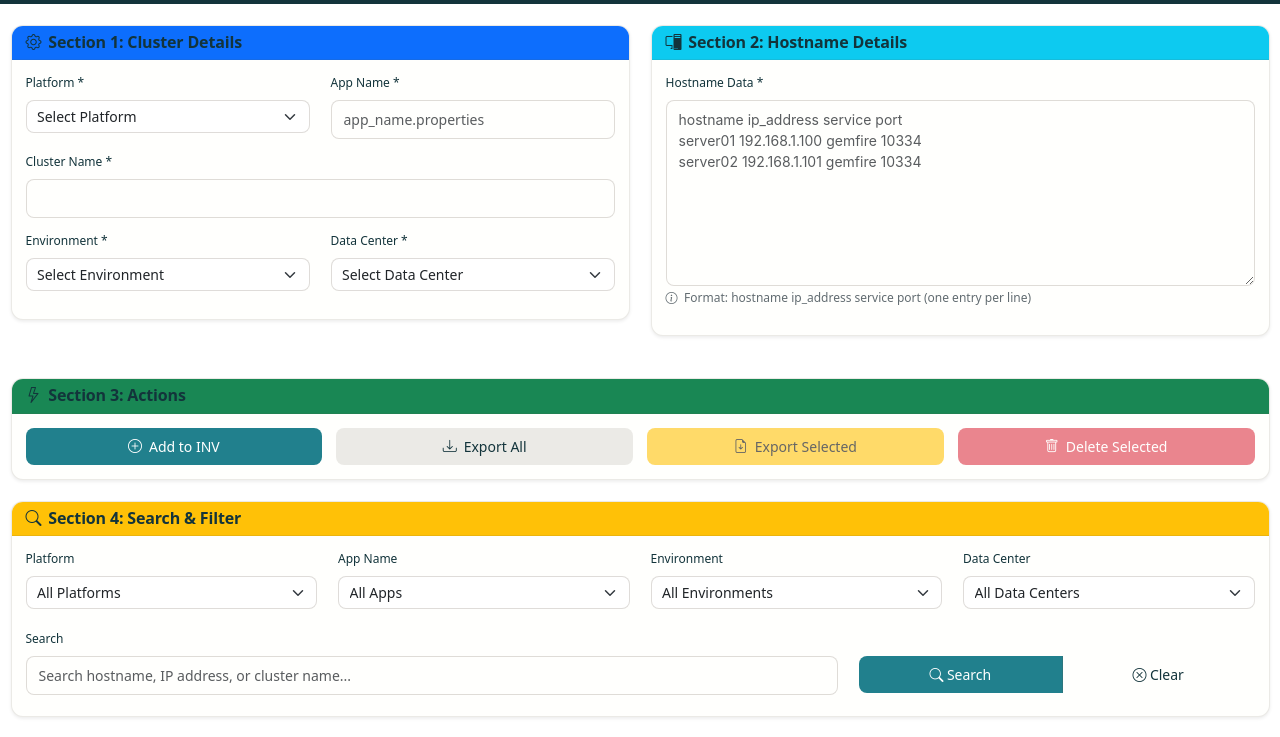
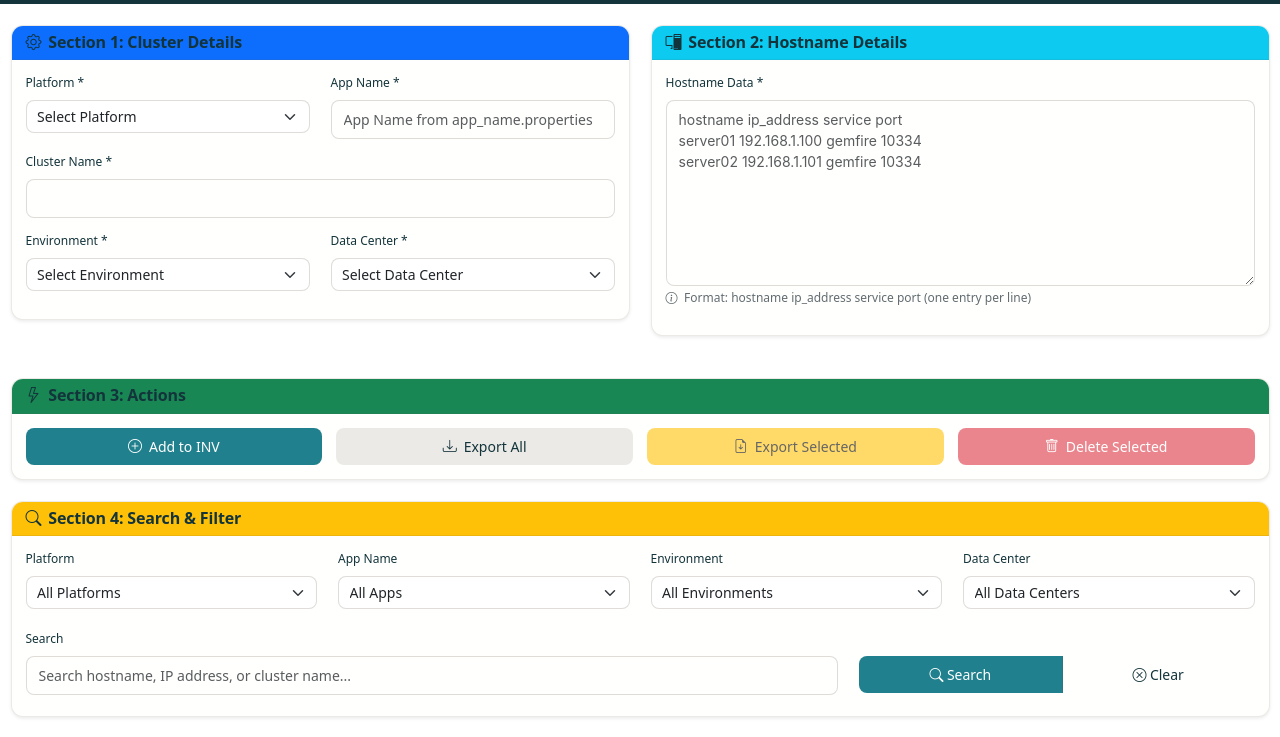
Before and after one commit to YashwanthGowdaM/server_inventory_management, a plain HTML site: page index.html in a window 1280 px wide. Shown: the part 46-783 px from the top of the page. Drawn offline with nearby package versions, Linux system fonts and the light colour scheme; a web font is replaced by a local one.

Commit message:
placeholder update

```diff
--- a/index.html
+++ b/index.html
@@ -52,7 +52,7 @@
                                 </div>
                                 <div class="col-md-6 mb-3">
                                     <label for="appName" class="form-label">App Name *</label>
-                                    <input type="text" class="form-control" id="appName" placeholder="app_name.properties" required>
+                                    <input type="text" class="form-control" id="appName" placeholder="App Name from app_name.properties" required>
                                 </div>
                             </div>
                             <div class="mb-3">
```
